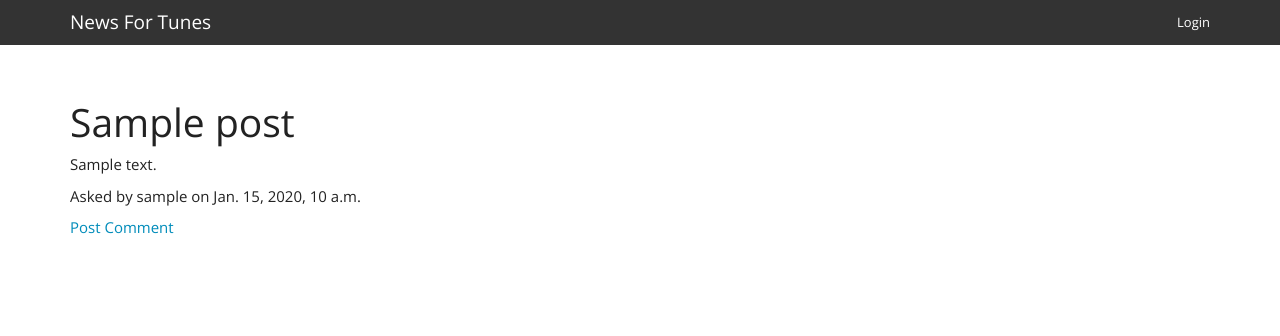
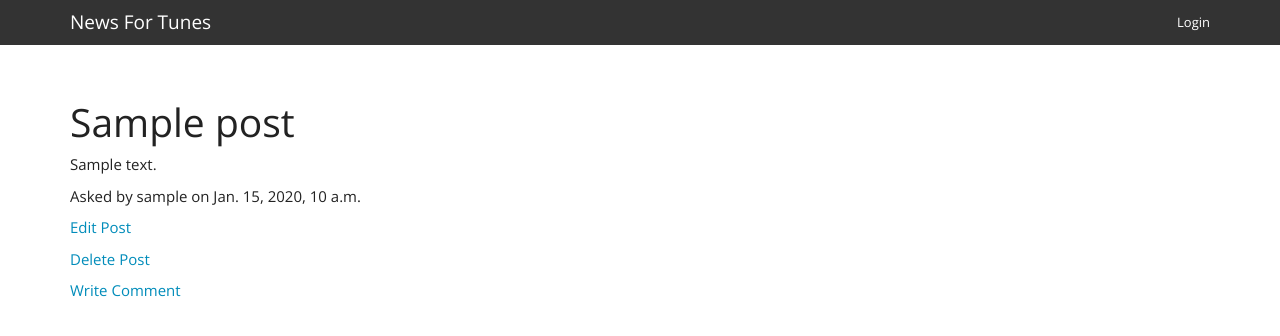
Before and after one commit to willps94/final_1, a Django app: page /post/1/ in a window 1280 px wide. Shown: the top 336 px of the page. Run offline with Django 3.2, Linux system fonts and the light colour scheme; tables that the repository leaves empty hold one stand-in row (values such as "Sample post"); some libraries are stand-ins or nearby versions.

Commit message:
Add answer update view

```diff
--- a/core/urls.py
+++ b/core/urls.py
@@ -11,4 +11,5 @@ urlpatterns = patterns('',
     url(r'post/update/(?P<pk>\d+)/$', PostUpdateView.as_view(), name='post_update'),
     url(r'^post/delete/(?P<pk>\d+)/$', PostDeleteView.as_view(), name='post_delete'),
     url(r'^post/(?P<pk>\d+)/comment/create/$', CommentCreateView.as_view(), name='comment_create'),
+    url(r'^post/(?P<post_pk>\d+)/comment/update/(?P<comment_pk>\d+)/$', CommentUpdateView.as_view(), name='comment_update'),
 )
--- a/core/views.py
+++ b/core/views.py
@@ -25,31 +25,40 @@ class PostDetailView(DetailView):
     template_name = 'post/post_detail.html'
 
     def get_context_data(self, **kwargs):
-      context = super(PostDetailView, self).get_context_data(**kwargs)
-      post = Post.objects.get(id=self.kwargs['pk'])
-      comment = Comment.objects.filter(post=post)
-      context['post'] = post
-      return context
+        context = super(PostDetailView, self).get_context_data(**kwargs)
+        post = Post.objects.get(id=self.kwargs['pk'])
+        comment = Comment.objects.filter(post=post)
+        context['post'] = post
+        return context
 
 class PostUpdateView(UpdateView):
-    model = Post
-    template_name = 'post/post_form.html'
-    fields = ['title', 'description']
+      model = Post
+      template_name = 'post/post_form.html'
+      fields = ['title', 'description']
 
 class PostDeleteView(DeleteView):
-    model = Post
-    template_name = 'post/post_confirm_delete.html'
-    success_url = reverse_lazy('post_list')
+      model = Post
+      template_name = 'post/post_confirm_delete.html'
+      success_url = reverse_lazy('post_list')
 
 class CommentCreateView(CreateView):
-    model = Comment
-    template_name = "post/post_form.html"
-    fields = ['text']
+      model = Comment
+      template_name = "post/post_form.html"
+      fields = ['text']
 
-    def get_success_url(self):
-        return self.object.post.get_absolute_url()
+      def get_success_url(self):
+          return self.object.post.get_absolute_url()
 
-    def form_valid(self, form):
-        form.instance.user = self.request.user
-        form.instance.post = Post.objects.get(id=self.kwargs['pk'])
-        return super(CommentCreateView, self).form_valid(form)
+      def form_valid(self, form):
+          form.instance.user = self.request.user
+          form.instance.post = Post.objects.get(id=self.kwargs['pk'])
+          return super(CommentCreateView, self).form_valid(form)
+
+class CommentUpdateView(UpdateView):
+          model = Comment
+          pk_url_kwarg = 'comment_pk'
+          template_name = 'comment/comment_form.html'
+          fields = ['text']
+
+          def get_success_url(self):
+            return self.object.post.get_absolute_url()
--- a/templates/post/post_detail.html
+++ b/templates/post/post_detail.html
@@ -3,19 +3,21 @@
 <h1>{{ post.title }}</h1>
 <p>{{ post.description }}</p>
 <p>Asked by {{ post.user.username }} on {{ post.created_at }}</p>
+<p><a href="{% url 'post_update' pk=post.id %}">Edit Post</a></p>
+<p><a href="{% url 'post_delete' pk=post.id %}">Delete Post</a></p>
 {% if post.user == user %}
-<p><a href="{% url 'post_update' pk=post.id %}">Edit Post</a>
-</p>
-<p><a href="{% url 'post_delete' pk=post.id %}">Delete Questiom</a></p>
 {% endif %}
 {% if post.count > 0 %}
-<h3>{{ post.count }} Post{{ posts.count|pluralize }}:</h3>
+<h3>{{ post.count }} Post {{ posts.count|pluralize }}:</h3>
 {% endif %}
-{% for post in posts %}
+<p><a href="{% url 'comment_create' pk=post.id %}">Write Comment</a></p>
+{% for post in Posts %}
 <div class="panel">
   <p>{{ post.text }}</p>
+  <p><a href="{% url 'comment_update' post_pk=post.id comment_pk=comment.id %}">Edit Comment</a></p>
+  {% if comment.user == user %}
+{% endif %}
   <p>Posted by {{ post.user.username }} on {{ post.created_at }}</p>
 </div>
 {% endfor %}
-<p><a href="{% url 'comment_create' pk=post.id %}">Post Comment</a></p>
 {% endblock %}
```
